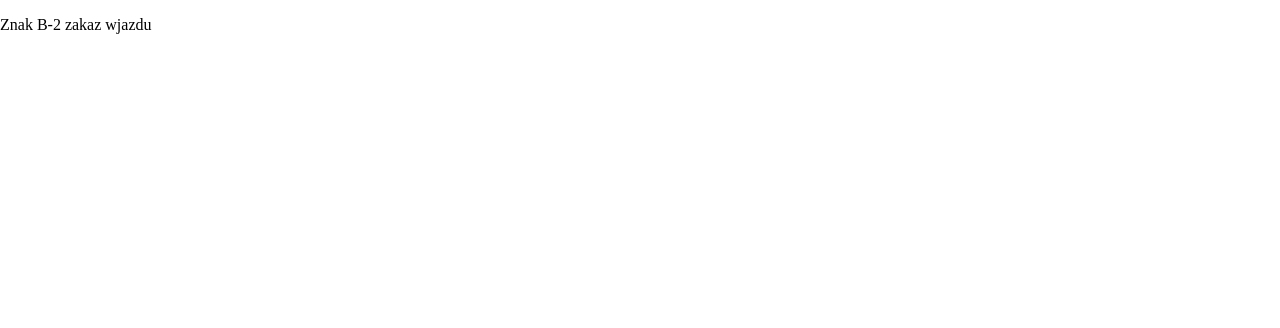
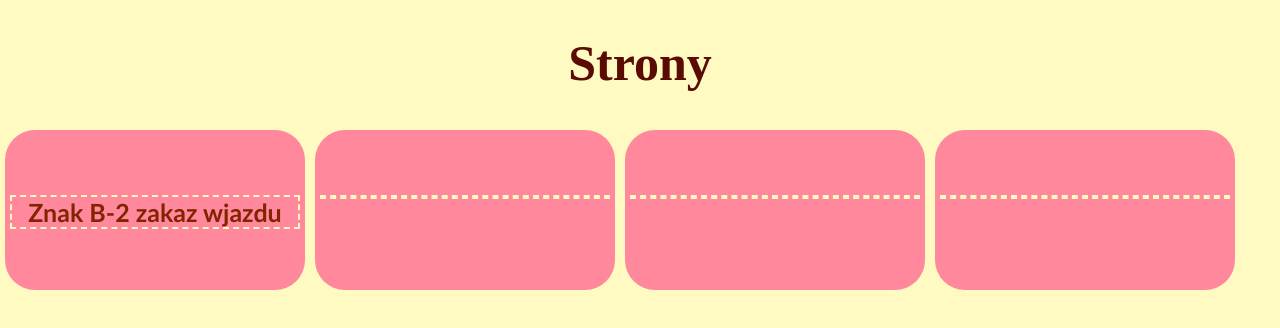
Before and after one commit to Filipetko/witryny, a plain HTML site: page html/index.html in a window 1280 px wide. Drawn offline with Linux system fonts and the light colour scheme.

Commit message:
modified:   css/style.css 	modified:   html/index.html

```diff
--- a/css/style.css
+++ b/css/style.css
@@ -1,8 +1,35 @@
 body{
     margin: 0px;
     padding: 0px;
+    background-color: #fffac1;
 }
 a.linki{
     text-decoration: none;
-    color:black;
+
+    color: #822400;
+    font-size: 25px;
+    font-weight: 600;
+    font-family: 'Trebuchet MS', 'Lucida Sans Unicode', 'Lucida Grande', 'Lucida Sans', Arial, sans-serif;
 }
+div{
+    margin: 5px;
+    background-color: #ff889d;
+    width: 300px;
+    height: 120px;
+    text-align: center;
+    padding-top: 40px;
+    border-radius: 30px;
+    float: left;
+}
+h1{
+    text-align: center;
+    color: #5a0b03;
+    font-size: 50px;
+}
+p{
+    border: 2px dashed #fffac1;
+    width: auto;
+    margin-right: 5px;
+    margin-left: 5px;
+
+}
--- a/html/index.html
+++ b/html/index.html
@@ -8,6 +8,27 @@
     <link rel="stylesheet" href="../css/style.css">
 </head>
 <body>
-    <a href="znak.html" class="linki"><p>Znak B-2 zakaz wjazdu</p></a>
+    <h1>Strony</h1>
+    <div>
+        <a href="znak.html" class="linki">
+            <p>Znak B-2 zakaz wjazdu</p>
+        </a>
+    </div>
+    <div>
+        <a href="" class="linki">
+            <p></p>
+        </a>
+    </div>
+    <div>
+        <a href="" class="linki">
+            <p></p>
+        </a>
+    </div>
+    <div>
+        <a href="" class="linki">
+            <p></p>
+        </a>
+    </div>
+
 </body>
 </html>
```
